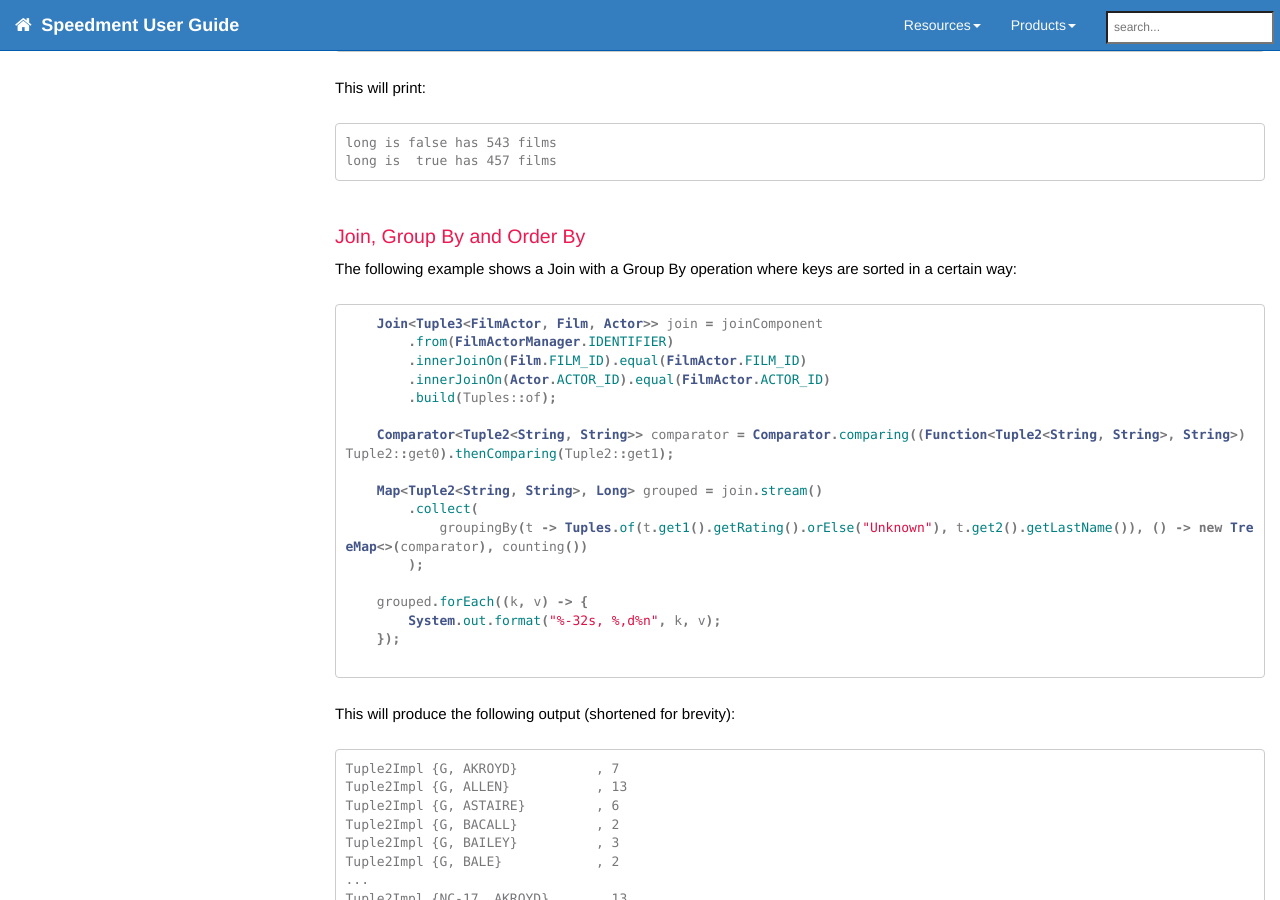
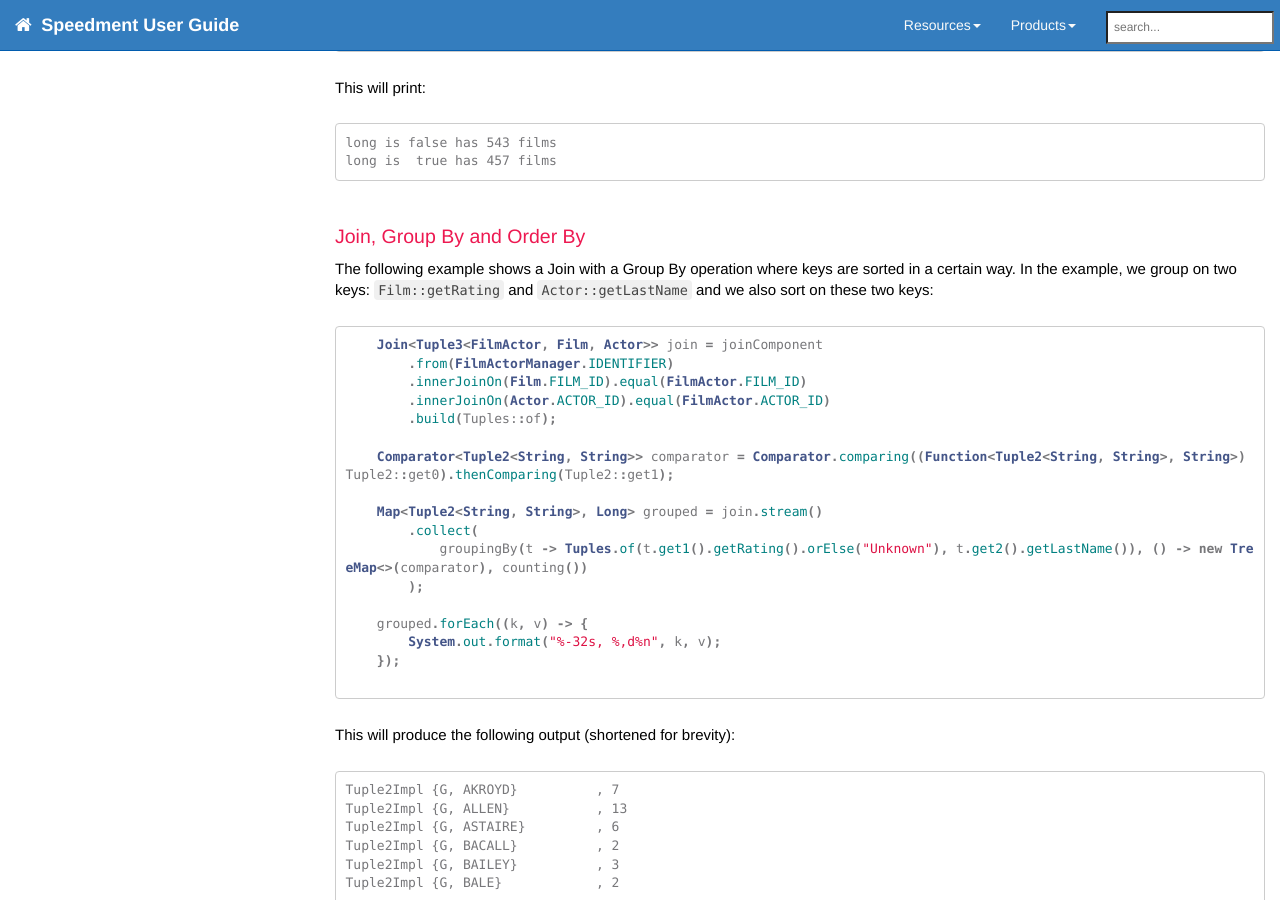
Before and after one commit to speedment/speedment-doc, a Jekyll site: the page built from pages/speedment_examples.md, in a window 1280 px wide and 900 px high, scrolled down 10318 px. Built offline with Jekyll 4.4.1, drawn with Linux system fonts in a browser that asks for light colours; nearby versions of some CDN libraries; comment, search, counter and statistics services are not loaded.

Commit message:
Improve example text

`````diff
--- a/pages/speedment_examples.md
+++ b/pages/speedment_examples.md
@@ -473,7 +473,7 @@ long is  true has 457 films
 ```
 
 ### Join, Group By and Order By
-The following example shows a Join with a Group By operation where keys are sorted in a certain way:
+The following example shows a Join with a Group By operation where keys are sorted in a certain way. In the example, we group on two keys: `Film::getRating` and `Actor::getLastName` and we also sort on these two keys:
 ```` java
     Join<Tuple3<FilmActor, Film, Actor>> join = joinComponent
         .from(FilmActorManager.IDENTIFIER)
`````
